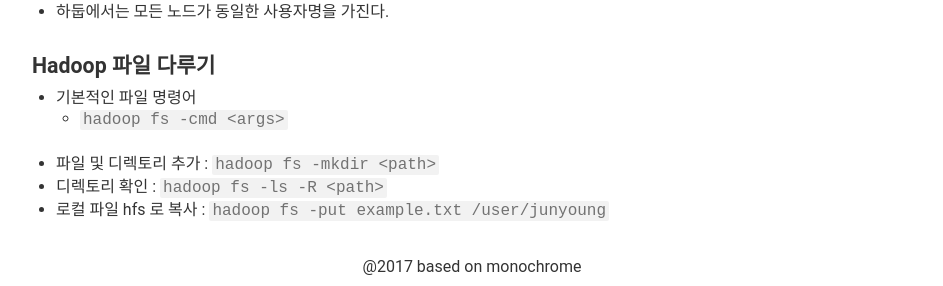
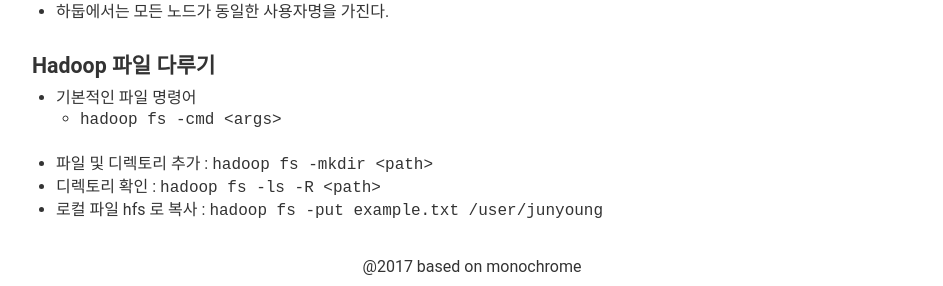
Before and after one commit to sungjunyoung/sungjunyoung.github.io_deprecated, a Jekyll site: the page built from _posts/2017-04-12-hadoop.md, in a window 1280 px wide. Shown: the part 1662-1948 px from the top of the page, without its empty margins (168-1111 px from the left). Built offline with Jekyll 4.4.1, drawn with Linux system fonts in a browser that asks for light colours; comment, search, counter and statistics services are not loaded.

Commit message:
하이라이트 재수정..

```diff
--- a/_sass/layout.scss
+++ b/_sass/layout.scss
@@ -213,7 +213,7 @@ img[title="Monochrome"] {
   color: #f8f8f2;
 }
 
-p .highlighter-rouge, li .highlighter-rouge,  ul .highlighter-rouge {
+p .highlighter-rouge{
     color: #727272;
     background-color:#f2f2f2;
     padding: 1px 3px 1px 3px;
```
